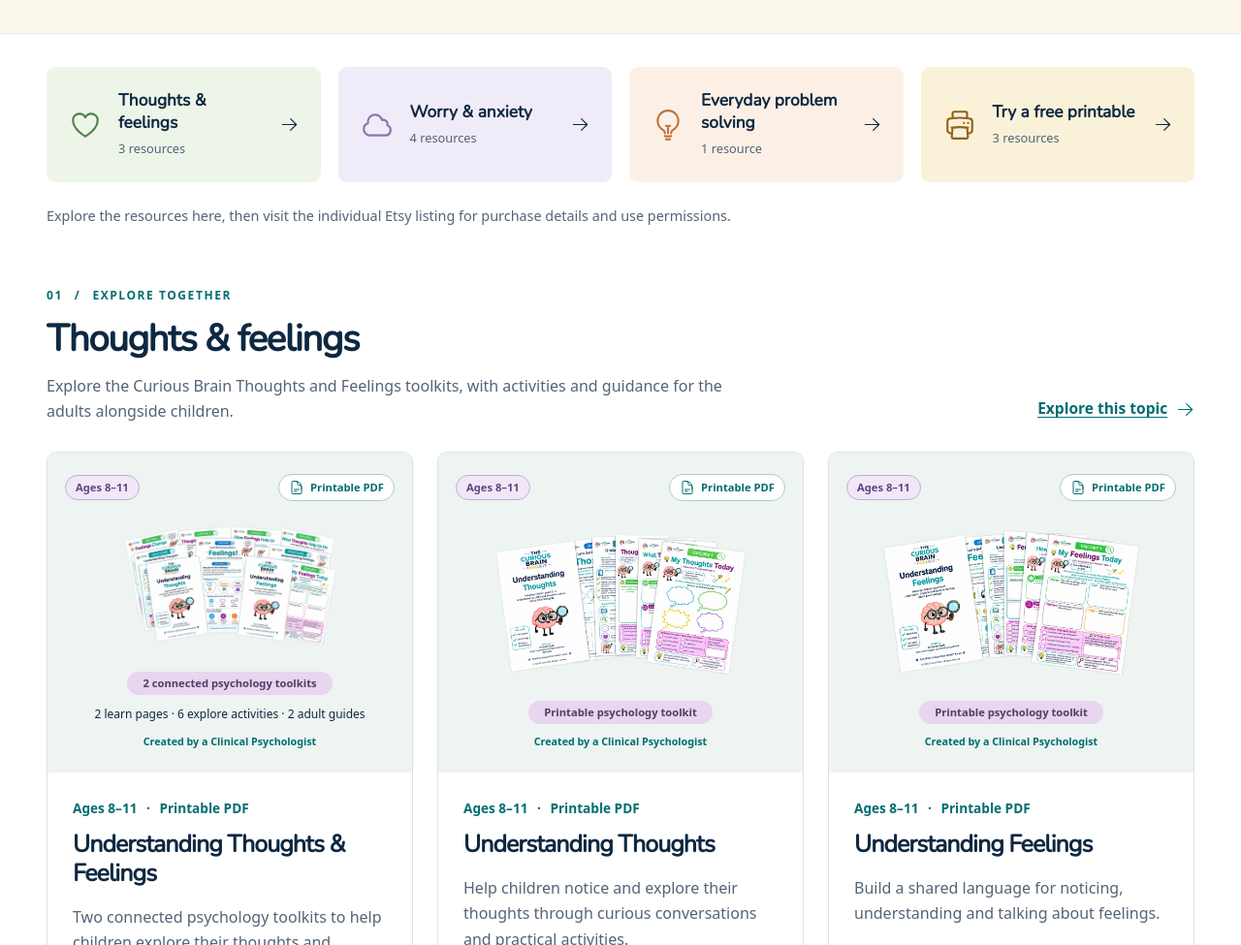
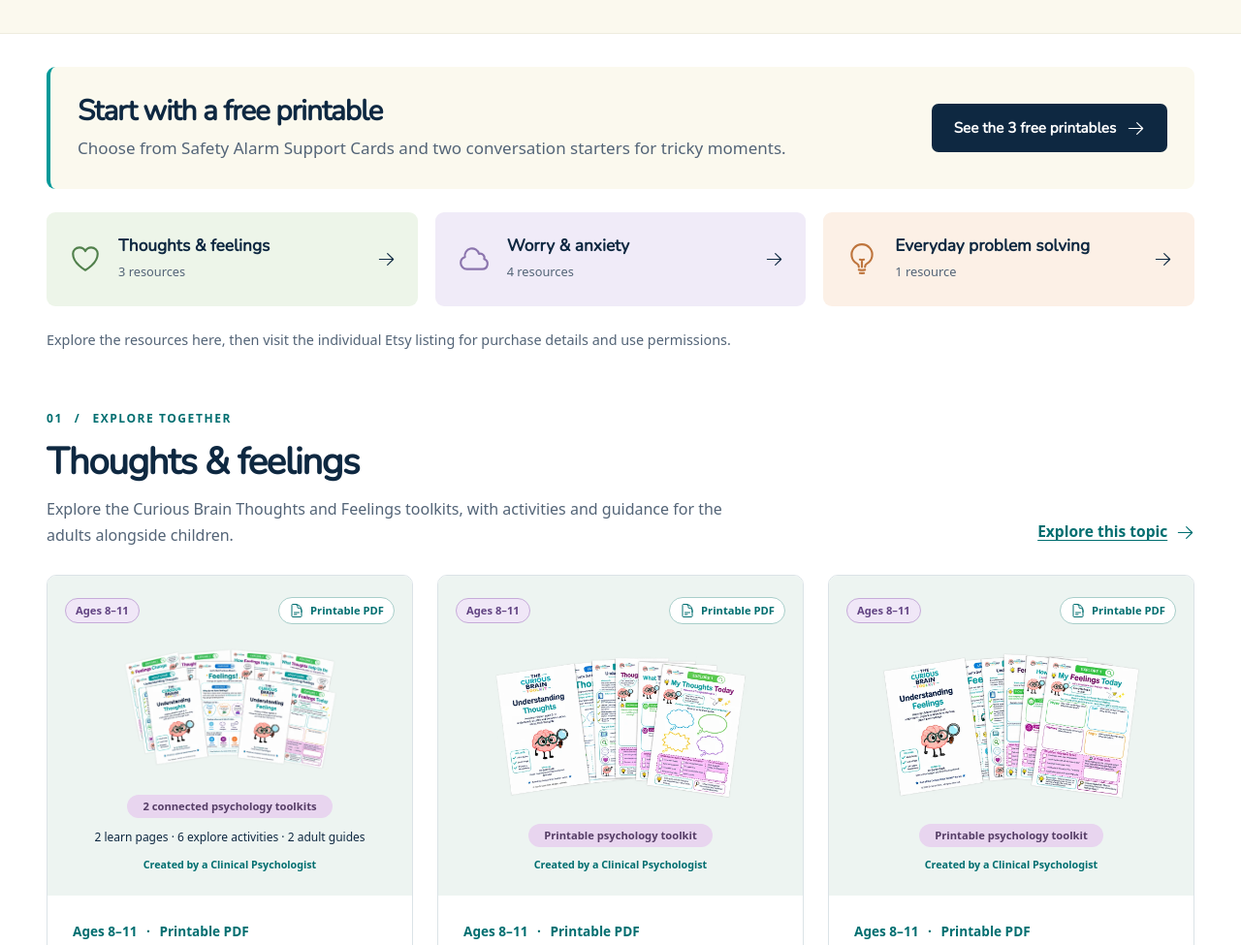
Before and after one commit to stephencookdev/thecuriousbraintoolkit, an Astro site: page /resources in a window 1280 px wide. Shown: the part 440-1415 px from the top of the page at 97% size. Built offline with nearby package versions, Linux system fonts and the light colour scheme; Astro itself is replaced by a stand-in of ours.

Commit message:
Promote free printables and tidy catalogue styling

```diff
--- a/src/components/ResourceCard.astro
+++ b/src/components/ResourceCard.astro
@@ -4,9 +4,16 @@ import Icon from './Icon.astro';
 import ProductArtwork from './ProductArtwork.astro';
 interface Props { resource: Resource; }
 const { resource } = Astro.props;
+const usesProductArtwork = ['thoughts-feelings-bundle', 'thoughts', 'feelings'].includes(resource.id);
 ---
 <article class="resource-card">
-  {resource.image && <a href={resource.etsyUrl ?? '/resources/'} class="resource-image-link" aria-label={`Explore ${resource.title}`}>{['thoughts-feelings-bundle', 'thoughts', 'feelings'].includes(resource.id) ? <ProductArtwork id={resource.id} title={resource.title} bundle={resource.id === 'thoughts-feelings-bundle'} /> : <img src={resource.image} alt={resource.imageAlt ?? resource.title} width="600" height="600" loading="lazy" />}</a>}
+  {resource.image && (
+    <a href={resource.etsyUrl ?? '/resources/'} class:list={['resource-image-link', { 'resource-image-listing': !usesProductArtwork }]} aria-label={`Explore ${resource.title}`}>
+      {usesProductArtwork
+        ? <ProductArtwork id={resource.id} title={resource.title} bundle={resource.id === 'thoughts-feelings-bundle'} />
+        : <img src={resource.image} alt={resource.imageAlt ?? resource.title} width="600" height="600" loading="lazy" />}
+    </a>
+  )}
   <div class="resource-card-body">
     <p class="resource-meta">Ages 8–11 <span aria-hidden="true">·</span> Printable PDF</p>
     <h3>{resource.title}</h3><p>{resource.description}</p>
--- a/src/components/TopicNav.astro
+++ b/src/components/TopicNav.astro
@@ -1,28 +1,17 @@
 ---
 import { categories, resources } from '../data/resources';
-import { freeResources } from '../data/free-resources';
 import Icon from './Icon.astro';
 interface Props { anchors?: boolean; current?: string; }
 const { anchors = false, current } = Astro.props;
 const labels = ['Thoughts & feelings', 'Worry & anxiety', 'Everyday problem solving'];
 const icons = ['heart', 'cloud', 'bulb'];
 ---
-<nav class:list={['topic-nav', { 'topic-nav-catalogue': anchors }]} aria-label="Resource topics">
+<nav class="topic-nav" aria-label="Resource topics">
   <ul>{categories.map((category, i) => <li>
     <a class={`topic-link topic-${category.id}`} href={anchors ? `#${category.id}` : category.path} aria-current={current === category.id ? 'page' : undefined}>
       <Icon name={icons[i]} />
       <span><strong>{labels[i]}</strong><small>{resources.filter((resource) => resource.category === category.id).length} {resources.filter((resource) => resource.category === category.id).length === 1 ? 'resource' : 'resources'}</small></span>
       <Icon name="arrow" />
     </a>
-  </li>)}
-  {anchors && (
-    <li>
-      <a class="topic-link topic-free" href="#free-resources">
-        <Icon name="print" />
-        <span><strong>Try a free printable</strong><small>{freeResources.length} resources</small></span>
-        <Icon name="arrow" />
-      </a>
-    </li>
-  )}
-  </ul>
+  </li>)}</ul>
 </nav>
--- a/src/pages/resources/index.astro
+++ b/src/pages/resources/index.astro
@@ -13,6 +13,13 @@ const topicNames = ['Thoughts & feelings', 'Worry & anxiety', 'Everyday problem
     <div class="intro-facts"><span><Icon name="people" /> For home, school and professional settings</span><span><Icon name="document" /> Printable PDFs</span></div>
   </PageIntro>
   <div class="container catalogue">
+    <section class="free-printables-callout" aria-labelledby="free-printables-callout-heading">
+      <div>
+        <h2 id="free-printables-callout-heading">Start with a free printable</h2>
+        <p>Choose from Safety Alarm Support Cards and two conversation starters for tricky moments.</p>
+      </div>
+      <a class="button button-primary" href="#free-resources">See the {freeResources.length} free printables <Icon name="arrow" /></a>
+    </section>
     <TopicNav anchors />
     <p class="catalogue-note">Explore the resources here, then visit the individual Etsy listing for purchase details and use permissions.</p>
     {categories.map((category, i) => (
@@ -51,6 +58,22 @@ const topicNames = ['Thoughts & feelings', 'Worry & anxiety', 'Everyday problem
 </BaseLayout>
 
 <style>
+  .free-printables-callout {
+    display: flex;
+    flex-wrap: wrap;
+    align-items: center;
+    justify-content: space-between;
+    gap: 16px 28px;
+    margin-bottom: 24px;
+    padding: clamp(18px, 3vw, 28px);
+    border-left: 4px solid var(--teal);
+    border-radius: 9px;
+    background: var(--cream);
+  }
+  .free-printables-callout > div { flex: 1 1 300px; }
+  .free-printables-callout h2 { font-size: clamp(1.42rem, 2.7vw, 1.85rem); margin-bottom: 6px; }
+  .free-printables-callout p { margin: 0; color: var(--muted); }
+  .free-printables-callout .button svg { transform: rotate(90deg); }
   .free-resource-card { display: flex; flex-direction: column; align-items: flex-start; }
   .free-resource-card img { width: 100%; aspect-ratio: 4 / 3; object-fit: contain; margin-bottom: 20px; }
   .free-resource-card .button { margin-top: auto; }
--- a/src/styles/global.css
+++ b/src/styles/global.css
@@ -112,6 +112,8 @@ ul,ol { padding-left: 1.3rem; }
 .featured-grid { display: grid; grid-template-columns: repeat(3,1fr); gap: 26px; }
 .resource-card { border: 1px solid var(--line); border-radius: 10px; overflow: hidden; display: flex; flex-direction: column; }
 .resource-image-link { display: block; padding: 14px; background: #f0f5f3; }
+/* The square Etsy previews have an opaque background in this colour. */
+.resource-image-listing { background: #e2ece9; }
 .resource-image-link img { width: 100%; border-radius: 3px; }
 .resource-card-body { padding: 26px; display: flex; flex-direction: column; flex: 1; }
 .resource-card h3 { font-size: 1.4rem; }
--- a/src/styles/inner-pages.css
+++ b/src/styles/inner-pages.css
@@ -14,11 +14,9 @@
 .page-intro-split { display: grid; grid-template-columns: 1.6fr 1fr; align-items: center; gap: 60px; }
 .catalogue { padding-top: 34px; padding-bottom: 70px; }
 .topic-nav ul { list-style: none; display: grid; grid-template-columns: repeat(3,minmax(0,1fr)); gap: 18px; padding: 0; margin: 0; }
-.topic-nav-catalogue ul { grid-template-columns: repeat(4,minmax(0,1fr)); }
 .topic-link { --topic-color: #51804c; --topic-bg: #edf5e9; display: flex; align-items: center; gap: 17px; height: 100%; padding: 23px 22px; border: 1px solid transparent; border-radius: 9px; background: var(--topic-bg); text-decoration: none; color: var(--navy); transition: border-color 180ms ease; }
 .topic-worry-anxiety { --topic-color: #8b74ad; --topic-bg: #f0ebf8; }
 .topic-problem-solving { --topic-color: #be743c; --topic-bg: #fcf0e6; }
-.topic-free { --topic-color: #91631a; --topic-bg: #faf1d9; }
 .topic-link > svg:first-child { width: 34px; height: 34px; color: var(--topic-color); }
 .topic-link > svg:last-child { width: 19px; height: 19px; margin-left: auto; }
 .topic-link strong { display: block; font: 800 1.08rem/1.3 var(--heading); }
@@ -59,8 +57,7 @@
 .resource-grid-single .resource-actions .button { width: auto; padding-inline: 22px; }
 .catalogue-help { display: grid; grid-template-columns: 1fr 1.25fr; gap: 80px; padding-top: 65px; margin-top: 65px; border-top: 1px solid var(--line); }
 .catalogue-help > div:first-child p:not(.eyebrow) { color: var(--muted); }
-.faq-list { border-top: 1px solid var(--line); }
-.faq-list details { border-bottom: 1px solid var(--line); }
+.faq-list details + details { border-top: 1px solid var(--line); }
 .faq-list summary { list-style: none; display: flex; justify-content: space-between; gap: 20px; cursor: pointer; padding: 20px 0; font: 800 1.1rem/1.45 var(--heading); }
 .faq-list summary::-webkit-details-marker { display: none; }
 .faq-list summary::after { content: '+'; font: 400 1.6rem/1.1 var(--heading); color: var(--teal-ink); }
@@ -170,7 +167,6 @@
 }
 @media (max-width: 900px) {
   .topic-nav ul { gap: 12px; }
-  .topic-nav-catalogue ul { grid-template-columns: repeat(2,minmax(0,1fr)); }
   .topic-link { flex-wrap: wrap; gap: 10px; padding: 18px; }
   .topic-link > svg:first-child { width: 30px; height: 30px; }
   .topic-link > span { flex: 1 0 100%; order: 2; }
```
Also changed, not shown: docs/asset-sources.md (+2 -0 lines).
